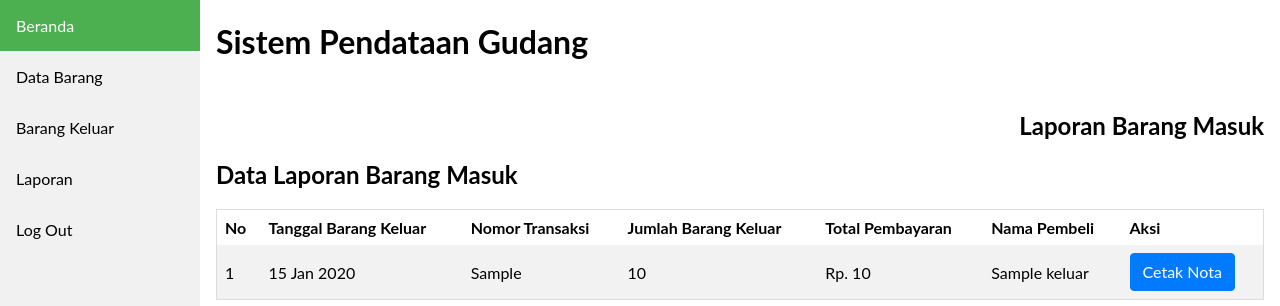
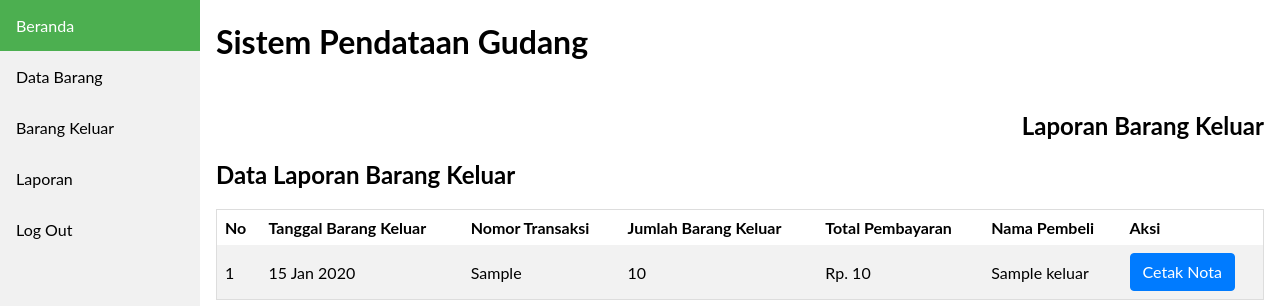
Before and after one commit to adhimaspns/SistemPendataanGudang, a PHP site: page /laporan_keluar/index.php?page=beranda in a window 1280 px wide. Shown: the top 306 px of the page. Run offline with PHP 8.4, Linux system fonts and the light colour scheme; tables that the repository leaves empty or names only in its code hold one stand-in row (values such as "Sample post").

Commit message:
update link

```diff
--- a/frontend/laporan/laporan_keluar/index.php
+++ b/frontend/laporan/laporan_keluar/index.php
@@ -15,9 +15,9 @@
 
   <div class="content">
     <h1>Sistem Pendataan Gudang</h1>
-    <h2 class="teks-rata-kanan margin-top-50">Laporan Barang Masuk</h2>
+    <h2 class="teks-rata-kanan margin-top-50">Laporan Barang Keluar</h2>
 
-    <h2>Data Laporan Barang Masuk</h2>
+    <h2>Data Laporan Barang Keluar</h2>
     <div class="kotak-table">
       <table class="table-responsive">
         <tr>
```
